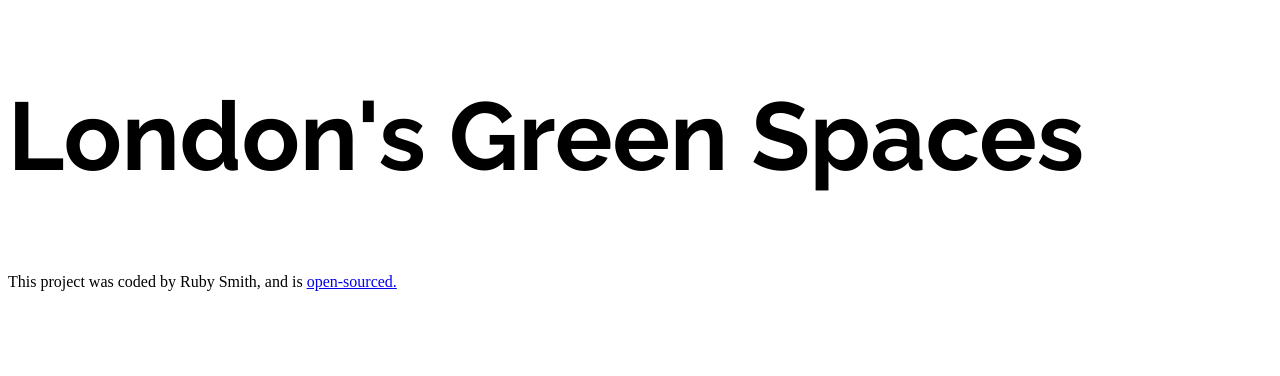
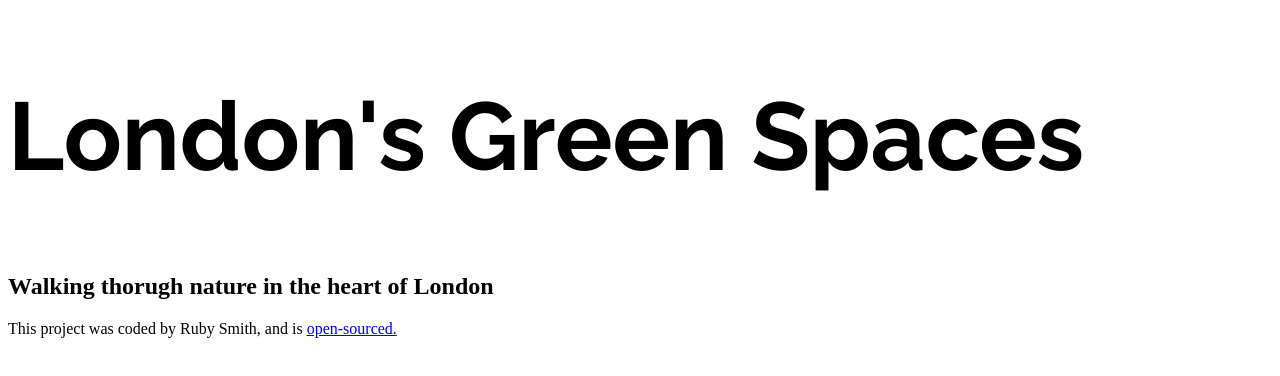
Before and after one commit to Roobsk91/london-walking-project, a plain HTML site: page index.html in a window 1280 px wide. Drawn offline with Linux system fonts and the light colour scheme.

Commit message:
Added h2 and uploaded on netlify

```diff
--- a/index.html
+++ b/index.html
@@ -13,6 +13,7 @@
 
 <body>
     <h1>London's Green Spaces</h1>
+    <h2>Walking thorugh nature in the heart of London</h2>
     <footer>This project was coded by Ruby Smith, and is <a href="https://github.com/Roobsk91/london-walking-project"
             target="_blank">open-sourced.</a> </footer>
 </body>
```
